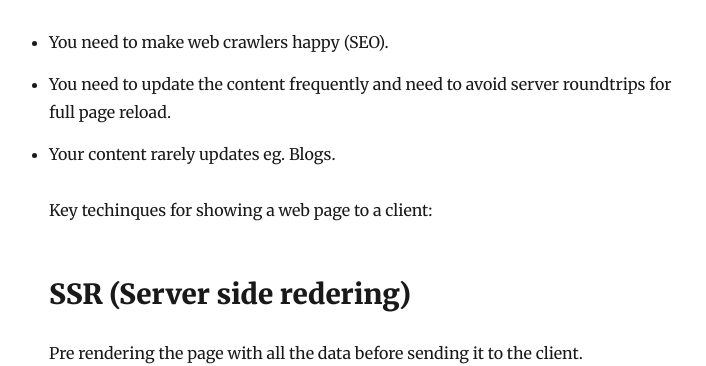
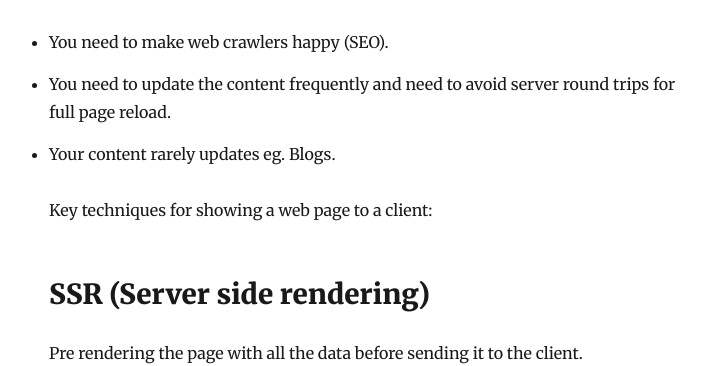
Before and after one commit to vivekimsit/blog, a Gatsby site: page /frontend-ecosystem in a window 1280 px wide. Shown: the part 363-729 px from the top of the page, without its empty margins (276-982 px from the left). Built offline with nearby package versions, Linux system fonts and the light colour scheme; Gatsby itself is replaced by a stand-in of ours; some packages are replaced by stand-ins of ours.

Commit message:
Fix typo.

```diff
--- a/src/pages/frontend-ecosystem/index.md
+++ b/src/pages/frontend-ecosystem/index.md
@@ -14,13 +14,13 @@ The three main criteria are:
 
 * You need to make web crawlers happy (SEO).
 
-* You need to update the content frequently and need to avoid server roundtrips for full page reload.
+* You need to update the content frequently and need to avoid server round trips for full page reload.
 
 * Your content rarely updates eg. Blogs.
 
-Key techinques for showing a web page to a client:
+Key techniques for showing a web page to a client:
 
-## SSR (Server side redering)
+## SSR (Server side rendering)
 
 Pre rendering the page with all the data before sending it to the client.
 
```
